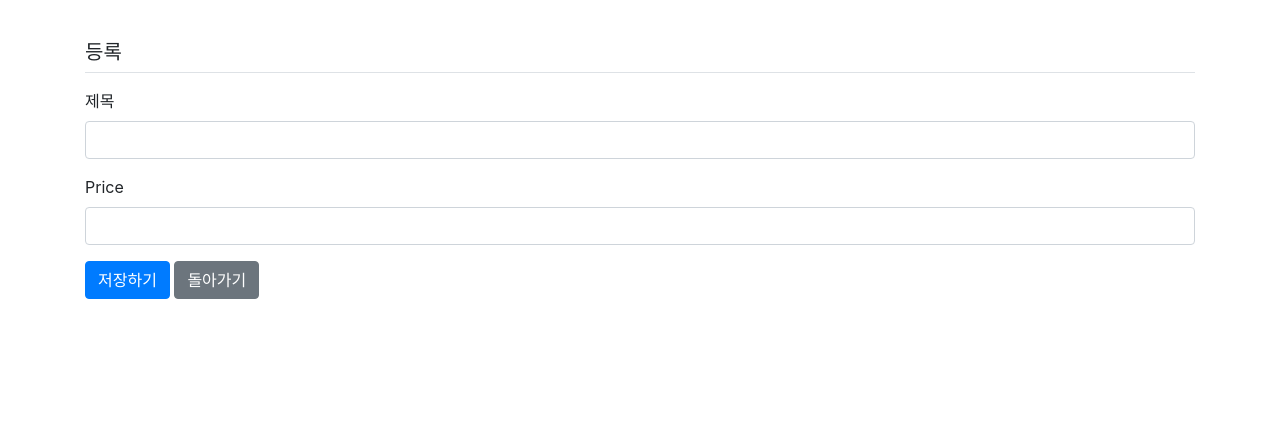
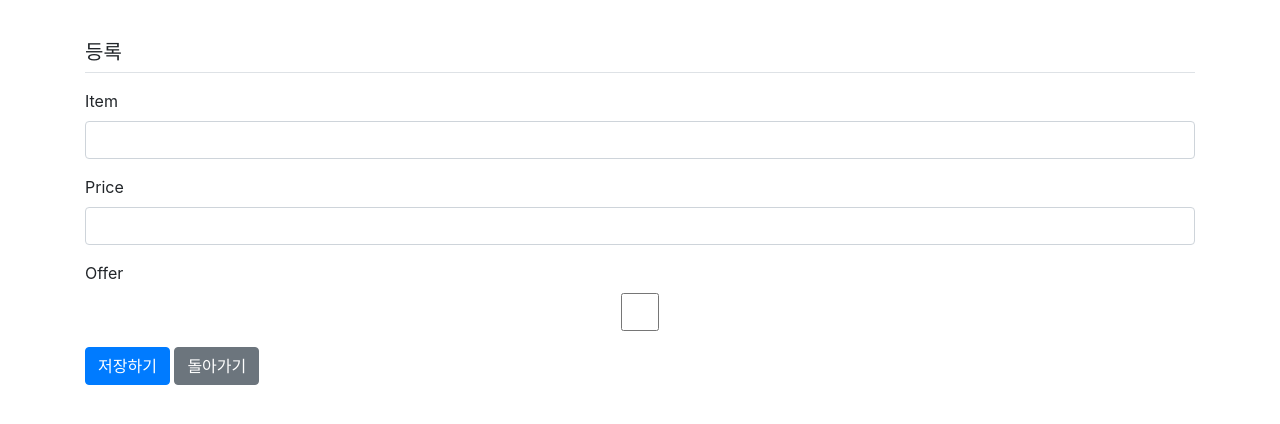
Before and after one commit to parkdavgit/django-deploy-test, a Django app: a page that uses templates/item_create.html in a window 1280 px wide. Shown: the part 57-481 px from the top of the page. Run offline with Django 3.2, Linux system fonts and the light colour scheme; parts of the project's set-up code (start-up, migrations or seed data) failed here and were passed over; some libraries are stand-ins or nearby versions.

Commit message:
this directory

```diff
--- a/templates/item_create.html
+++ b/templates/item_create.html
@@ -10,7 +10,7 @@
 
 
      <div class="form-group">
-         <label for="title">제목</label>
+         <label for="title">Item</label>
          <input type="text" class="form-control" name="title" id="title"
                 value="{{ form.title.value|default_if_none:'' }}">
      </div>
@@ -22,6 +22,11 @@
         value="{{ form.price.value|default_if_none:'' }}">
     </div>
 
+    <div class="form-group">
+        <label for="title">Offer</label>
+        <input type="checkbox" class="form-control" name="offer" id="offer"
+               value="{{ form.offer.value|default_if_none:'' }}">
+    </div>
 
 
     <button type="submit" class="btn btn-primary">저장하기</button>
```
